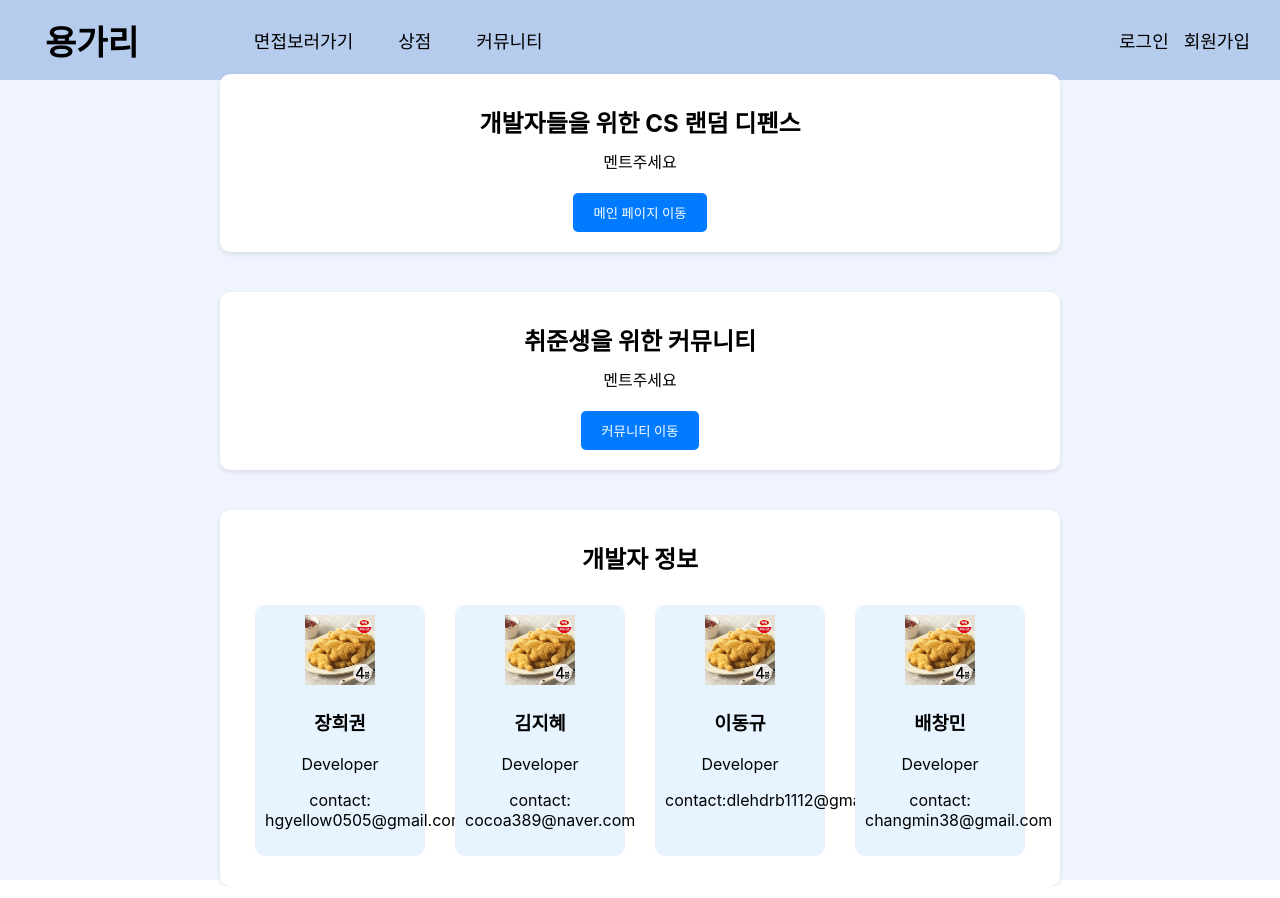
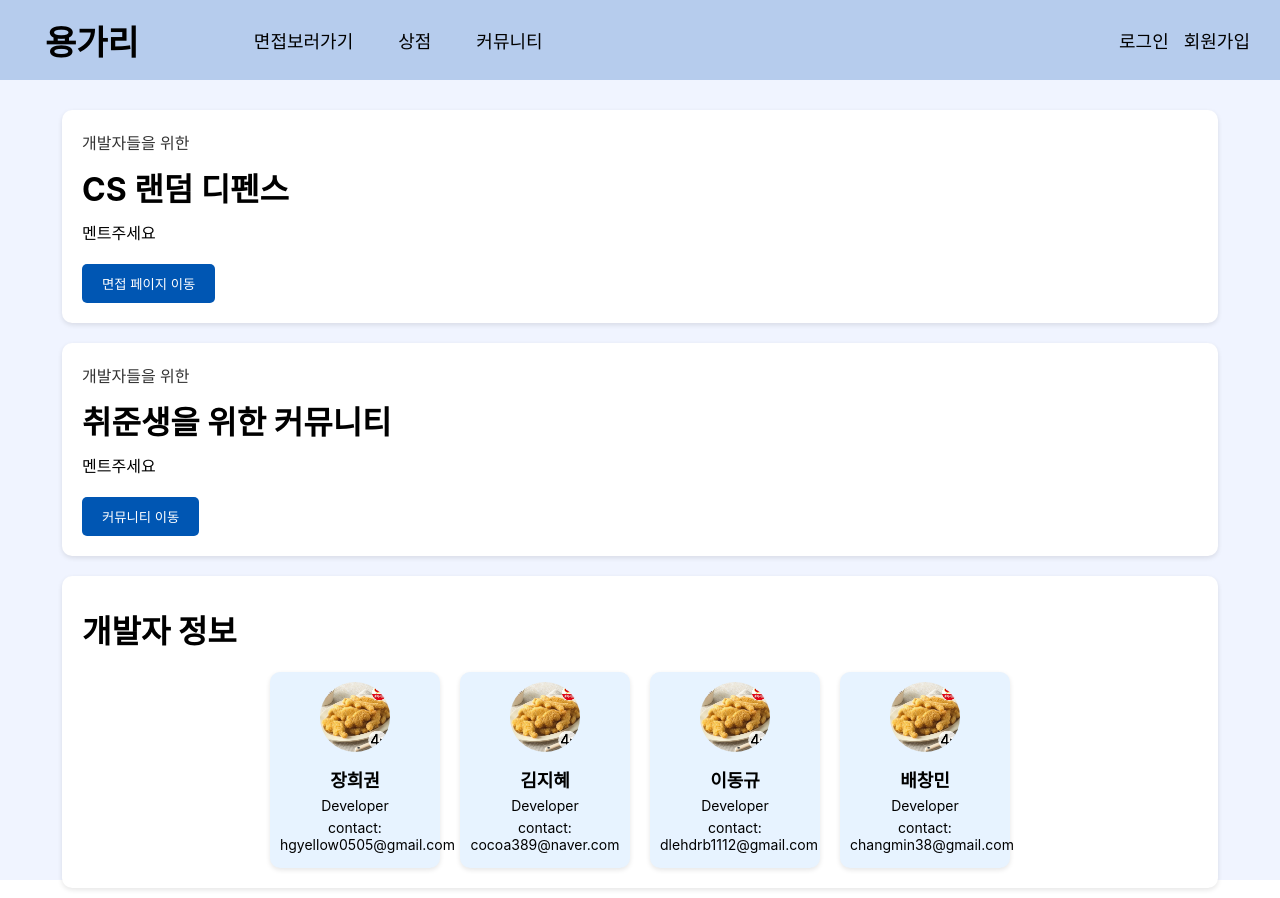
Before and after one commit to Jr-YongFill/frontend, a React (Create React App) app: page / in a window 1280 px wide. Built offline with nearby package versions, Linux system fonts and the light colour scheme; no server answers.

Commit message:
Refactor: #16 레이아웃 및 마이페이지 기능 구현

```diff
--- a/src/components/auth/Signin.js
+++ b/src/components/auth/Signin.js
@@ -6,16 +6,19 @@ import palette from '../../styles/pallete';
 import { baseAPI } from '../../config';
 
 const WrapperContainer = styled.div`
-    height: 50vh;
+    height: 100vh;
     display: flex;
-    justify-content: center;
-    align-items: top;
-    margin-top: 50px;
+    flex-direction: column;
+    justify-content: top;
+    align-items: center;
+    background-color: #f0f4ff;
 `;
 
 const FormContainer = styled.div`
-    width: 400px;
+    width: 50%;
+    height: 50%;
     padding: 40px;
+    margin-top: 50px;
     border: 1px solid ${palette.skyblue};
     border-radius: 10px;
     box-shadow: 0 4px 20px rgba(0, 0, 0, 0.1);
@@ -26,7 +29,7 @@ const Title = styled.h1`
     font-weight: bold;
     margin-bottom: 20px;
     text-align: center;
-    color: ${palette.skyblue};
+    color: black;
 `;
 
 const Input = styled.input`
@@ -47,7 +50,7 @@ const Input = styled.input`
 const Button = styled.button`
     width: 100%;
     padding: 15px;
-    margin: 10px 0;
+    margin: 30px 0;
     background-color: ${palette.skyblue};
     color: white;
     border: none;
@@ -65,8 +68,8 @@ const Button = styled.button`
 const LinkStyled = styled.a`
     display: block;
     text-align: right;
-    margin: 10px 0;
-    color: ${palette.skyblue};
+    margin: 20px 0;
+    color: black;
     cursor: pointer;
     text-decoration: none;
 
--- a/src/components/auth/Signup.js
+++ b/src/components/auth/Signup.js
@@ -6,15 +6,18 @@ import { useNavigate } from 'react-router-dom';
 import { baseAPI } from '../../config';
 
 const WrapperContainer = styled.div`
-    height: 70vh;
+    height: 100vh;
     display: flex;
-    justify-content: center;
-    align-items: top;
-    margin-top: 50px;
+    flex-direction: column;
+    justify-content: top;
+    align-items: center;
+    background-color: #f0f4ff;
 `;
 
 const FormContainer = styled.div`
-    width: 400px;
+    width: 50%;
+    height: 50%;
+    margin-top: 50px;
     padding: 40px;
     border: 1px solid ${palette.skyblue};
     border-radius: 10px;
@@ -26,7 +29,7 @@ const Title = styled.h1`
     font-weight: bold;
     margin-bottom: 20px;
     text-align: center;
-    color: ${palette.skyblue};
+    color: black;
 `;
 
 const Input = styled.input`
@@ -47,7 +50,7 @@ const Input = styled.input`
 const Button = styled.button`
     width: 100%;
     padding: 15px;
-    margin: 30px 0 10px 0;
+    margin: 50px 0 10px 0;
     background-color: ${palette.skyblue};
     color: white;
     border: none;
@@ -65,7 +68,7 @@ const LinkStyled = styled.a`
     display: block;
     text-align: right;
     margin-top: 10px;
-    color: ${palette.skyblue};
+    color: black;
     cursor: pointer;
 
     &:hover {
--- a/src/pages/Home.js
+++ b/src/pages/Home.js
@@ -3,41 +3,40 @@ import styled from 'styled-components';
 import { useNavigate } from 'react-router-dom';
 import defaultImage from '../assets/default.png';
 import Header from '../components/Header';
-
+import palette from '../styles/pallete';
 
 const WrapperContainer = styled.div`
     height: 100vh;
     display: flex;
     flex-direction: column;
-    justify-content: center;
     align-items: center;
     background-color: #f0f4ff;
+    padding: 20px;
+    box-sizing: border-box;
 `;
 
-const CsContainer = styled.div`
-    width: 80%;
-    max-width: 800px;
+const ContainerWrapper = styled.div`
+    display: flex;
+    flex-direction: column;
+    align-items: center;
+    justify-content: center;
+    width: 90%;
+    margin: 0 auto;
+    flex: 1;
+`;
+
+const Container = styled.div`
+    width: 100%;
     background-color: white;
     border-radius: 10px;
     box-shadow: 0 2px 5px rgba(0, 0, 0, 0.1);
-    margin: 20px 0;
+    margin: 10px 0;
     padding: 20px;
-    text-align: center;
-`;
-
-const CommunityContainer = styled.div`
-    width: 80%;
-    max-width: 800px;
-    background-color: white;
-    border-radius: 10px;
-    box-shadow: 0 2px 5px rgba(0, 0, 0, 0.1);
-    margin: 20px 0;
-    padding: 20px;
-    text-align: center;
+    text-align: left;
+    flex: 4;
 `;
 
 const Title = styled.h1`
-    font-size: 24px;
     font-weight: bold;
     margin: 10px 0;
 `;
@@ -48,7 +47,7 @@ const Description = styled.p`
 `;
 
 const Button = styled.button`
-    background-color: #007bff;
+    background-color: #0056b3;
     color: white;
     border: none;
     border-radius: 5px;
@@ -57,25 +56,21 @@ const Button = styled.button`
     margin-top: 10px;
 
     &:hover {
-        background-color: #0056b3;
+        background-color: ${palette.skyblue};
     }
 `;
 
-const DevWrapperContainer = styled.div`
-    width: 80%;
-    max-width: 800px;
-    background-color: white;
-    border-radius: 10px;
-    box-shadow: 0 2px 5px rgba(0, 0, 0, 0.1);
-    margin: 20px 0;
-    padding: 20px;
-    text-align: center;
+const Label = styled.label`
+    display: block;
+    color: #333;
+    margin-bottom: 10px;
 `;
 
 const DeveloperInfoContainer = styled.div`
     display: flex;
-    justify-content: space-around;
     flex-wrap: wrap;
+    justify-content: center;
+    gap: 20px;
     margin-top: 20px;
 `;
 
@@ -84,9 +79,27 @@ const DeveloperCard = styled.div`
     border-radius: 10px;
     padding: 10px;
     text-align: center;
-    margin: 10px;
     width: 150px;
+    box-shadow: 0 2px 5px rgba(0, 0, 0, 0.1);
+
+    img {
+        border-radius: 50%;
+        width: 70px;
+        height: 70px;
+        object-fit: cover;
+    }
+
+    h3 {
+        margin: 10px 0 5px;
+        font-size: 18px;
+    }
+
+    p {
+        margin: 5px 0;
+        font-size: 14px;
+    }
 `;
+
 const Home = () => {
   const navigate = useNavigate();
 
@@ -94,47 +107,51 @@ const Home = () => {
     <>
       <Header />
       <WrapperContainer>
-        <CsContainer>
-          <Title>개발자들을 위한 CS 랜덤 디펜스</Title>
+        <ContainerWrapper>
+          <Container >
+            <Label>개발자들을 위한</Label>
+            <Title>CS 랜덤 디펜스</Title>
             <Description>멘트주세요</Description>
-          <Button onClick={() => navigate('/interview/choice-mode')}>메인 페이지 이동</Button>
-        </CsContainer>
+            <Button onClick={() => navigate('/interview/choice-mode')}>면접 페이지 이동</Button>
+          </Container>
 
-        <CommunityContainer>
+          <Container >
+            <Label>개발자들을 위한</Label>
             <Title>취준생을 위한 커뮤니티</Title>
             <Description>멘트주세요</Description>
             <Button onClick={() => navigate('/community')}>커뮤니티 이동</Button>
-        </CommunityContainer>
+          </Container>
 
-        <DevWrapperContainer>
+          <Container flex="2">
             <Title>개발자 정보</Title>
             <DeveloperInfoContainer>
               <DeveloperCard>
-              <img src={defaultImage} alt="Developer" style={{ width: '70px', height: '70px' }} />
+                <img src={defaultImage} alt="Developer" />
                 <h3>장희권</h3>
                 <p>Developer</p>
                 <p>contact: hgyellow0505@gmail.com</p>
               </DeveloperCard>
               <DeveloperCard>
-              <img src={defaultImage} alt="Developer" style={{ width: '70px', height: '70px' }} />
+                <img src={defaultImage} alt="Developer" />
                 <h3>김지혜</h3>
                 <p>Developer</p>
                 <p>contact: cocoa389@naver.com</p>
               </DeveloperCard>
               <DeveloperCard>
-              <img src={defaultImage} alt="Developer" style={{ width: '70px', height: '70px' }} />
+                <img src={defaultImage} alt="Developer" />
                 <h3>이동규</h3>
                 <p>Developer</p>
-              <p>contact:dlehdrb1112@gmail.com</p>
+                <p>contact: dlehdrb1112@gmail.com</p>
               </DeveloperCard>
               <DeveloperCard>
-              <img src={defaultImage} alt="Developer" style={{ width: '70px', height: '70px' }} />
+                <img src={defaultImage} alt="Developer" />
                 <h3>배창민</h3>
                 <p>Developer</p>
                 <p>contact: changmin38@gmail.com</p>
               </DeveloperCard>
             </DeveloperInfoContainer>
-        </DevWrapperContainer>
+          </Container>
+        </ContainerWrapper>
       </WrapperContainer>
     </>
   );
--- a/src/pages/Member.js
+++ b/src/pages/Member.js
@@ -7,21 +7,24 @@ import palette from '../styles/pallete';
 import { baseAPI } from '../config';
 
 const WrapperContainer = styled.div`
-    height: 100%;
+    height: 100vh;
     display: flex;
     flex-direction: column;
     align-items: center;
-    background-color: #f0f4f8;
+    background-color: #f0f4ff;
     padding: 20px;
+    box-sizing: border-box;
 `;
 
 const Box = styled.div`
-    width: 80%;
+    width: 90%;
     background-color: white;
-    padding: 50px;
+    padding: 30px;
     border-radius: 10px;
     box-shadow: 0 2px 5px rgba(0, 0, 0, 0.1);
-    margin: 20px;
+    display: flex;
+    flex-direction: column;
+    gap: 20px;
 `;
 
 const Title = styled.h2`
@@ -29,18 +32,39 @@ const Title = styled.h2`
     margin: 0;
 `;
 
-const TitleHeader = styled.div`
+const TopContainer = styled.div`
     display: flex;
     justify-content: space-between;
-    width: 100%;
-    margin-bottom: 20px;
+    align-items: center;
 `;
 
 const Line = styled.hr`
     width: 100%;
     border: 5px solid ${palette.skyblue};
     border-radius: 30px;
-    margin: 0;
+    margin: 20px 0;
+`;
+
+const MiddelContainer = styled.div`
+    display: flex;
+    width: 100%;
+    gap: 20px;
+    margin-bottom: 20px;
+`;
+
+const ImageContainer = styled.div`
+    width: 40%;
+    display: flex;
+    flex-direction: column;
+    align-items: center;
+    gap: 20px;
+`;
+
+const ProfileImage = styled.img`
+    width: 200px;
+    height: 200px;
+    border-radius: 50%;
+    cursor: pointer;
 `;
 
 const Button = styled.button`
@@ -48,50 +72,33 @@ const Button = styled.button`
     background-color: ${palette.skyblue};
     border: none;
     border-radius: 20px;
-    padding: 10px 20px;
+    padding: 10px 30px;
     cursor: pointer;
 `;
-
-const ImageContainer = styled.div`
-    width: 30%;
-    display: flex;
-    flex-direction: column;
-    align-items: flex-start;
-`;
-
-const ProfileImage = styled.img`
-    width: 250px;
-    height: 250px;
-    border-radius: 50%;
-    margin: 20px 0;
-    cursor: pointer;
+const StyledButton = styled(Button)`
+    white-space: nowrap;
+    width: auto;
+    margin-left:10px;
 `;
 
 const ButtonContainer = styled.div`
+    display: flex;
+    gap: 10px;
     width: 100%;
-    display: flex;
-    align-items: center;
-    justify-content: flex-end;
+    justify-content: center;
 `;
 
 const FileInput = styled.input`
     width: 50%;
-    margin: 10px 0;
     padding: 10px;
 `;
 
-const ImageUpdateButton = styled.button`
-    width: 50%;
-    color: white;
-    background-color: ${palette.skyblue};
-    border: none;
-    border-radius: 20px;
-    padding: 10px 20px;
-    margin-left: auto;
+const ImageUpdateButton = styled(Button)`
+    width: 45%;
 `;
 
 const Input = styled.input`
-    margin: 10px 10px 10px 0px;
+    margin: 10px 0;
     padding: 10px;
     border: 1px solid #ccc;
     border-radius: 5px;
@@ -103,121 +110,78 @@ const MemberUpdateContainer = styled.div`
     width: 55%;
     display: flex;
     flex-direction: column;
-    margin-top: auto;
-    margin-left: auto;
+    gap: 20px;
 `;
 
 const NicknameContainer = styled.div`
-    margin-bottom: 20px;
-    box-sizing: border-box;
     display: flex;
     flex-direction: column;
 `;
+
 const NicknameInput = styled.div`
     display: flex;
     align-items: center;
 `;
 
-const NicknameLabel = styled.label`
-    margin-bottom: 5px;
-    font-weight: bold;
+const PasswordContainer = styled(NicknameContainer)`
+    margin-top: 20px;
 `;
-const PasswordContainer = styled.div`
-    margin-bottom: 20px;
-    box-sizing: border-box;
+const PasswordButtonContainer = styled.div`
     display: flex;
-    flex-direction: column;
+    justify-content: flex-end;
+    width: 100%;
+    margin-top: 20px;
 `;
-const PasswordLabel = styled.label`
-    margin-bottom: 5px;
-    font-weight: bold;
-`;
-const CommunityContainer = styled.div`
+
+const PostContainer = styled.div`
+    display: flex;
     width: 100%;
-    max-width: 850px;
-    background-color: white;
-    padding: 50px;
-    border-radius: 10px;
-    box-shadow: 0 2px 5px rgba(0, 0, 0, 0.1);
-    margin-bottom: 20px;
-    display: flex;
+    gap: 20px;
 `;
 
 const AnswerNoteBox = styled.div`
+    flex: 1;
     display: flex;
     flex-direction: column;
-    align-items: flex-start;
-    width: 50%;
-    height: 100%;
+    background-color: #fff;
     border-radius: 10px;
     box-shadow: 0 2px 5px rgba(0, 0, 0, 0.1);
+    padding: 20px;
 `;
 
 const PostAndCommentBox = styled.div`
+    flex: 1;
     display: flex;
     flex-direction: column;
-    align-items: flex-start;
-    width: 50%;
-    hight: 100%
+    gap: 20px;
 `;
 
-const PostBox = styled.div`
-    width: 100%;
-    height: 50%;
-    margin-bottom: 20px;
-    display: flex;
-    flex-direction: column;
-    background-color: white;
-    padding: 20px;
-    border-radius: 10px;
-    box-shadow: 0 2px 5px rgba(0, 0, 0, 0.1);
-`;
+const PostBox = styled(AnswerNoteBox)``;
 
-const CommentBox = styled.div`
-    width: 100%;
-    height: 50%;
-    margin-bottom: 20px;
-    display: flex;
-    flex-direction: column;
-    background-color: white;
-    padding: 20px;
-    border-radius: 10px;
-    box-shadow: 0 2px 5px rgba(0, 0, 0, 0.1);
-`;
-
-const List = styled.ul`
-    list-style-type: none;
-    padding: 10px;
-    margin: 10px;
-`;
-
-const ListLi = styled.li`
-    margin: 10px 0;
-`;
-
-const ContainerLi = styled.li`
-  display: flex;
-  justify-content: space-between;
-  margin: 5px 0;
-  list-style: none;
-  padding:3px 0px;
-  cursor:pointer;
-`
+const CommentBox = styled(PostBox)``;
 
 const Member = () => {
-  const [profileImage, setProfileImage] = useState(defaultImage);
+  const [profileImage, setProfileImage] = useState(null);
   const [nickName, setNickname] = useState("");
   const [password, setPassword] = useState("");
   const [checkPassword, setCheckPassword] = useState("");
   const [memberId, setMemberId] = useState(null);
-  const [filePath, setFilePath] = useState('');
-  const [fileName, setFileName] = useState('');
-  const [fileSize, setFileSize] = useState(0);
+  const [file, setFile] = useState(null);
   const navigate = useNavigate();
 
   useEffect(() => {
+    const fetchMemberData = async () => {
+      try {
         const memberId = localStorage.getItem('id');
         setMemberId(memberId);
+        const response = await baseAPI.get(`/api/members/${memberId}`);
+        setProfileImage(response.data.filePath);
+      } catch (error) {
+        console.error(error);
+      }
+    };
+
+    fetchMemberData();
   }, []);
 
   const deleteHandle = async (event) => {
@@ -244,16 +208,14 @@ const Member = () => {
   };
 
   const handleImageChange = (event) => {
-    const file = event.target.files[0];
-    if (file) {
+    const fileInfo = event.target.files[0];
+    if (fileInfo) {
+      setFile(fileInfo);
       const reader = new FileReader();
       reader.onloadend = () => {
         setProfileImage(reader.result);
-        setFilePath(URL.createObjectURL(file));
-        setFileName(file.name);
-        setFileSize(file.size);
       };
-      reader.readAsDataURL(file);
+      reader.readAsDataURL(fileInfo);
     }
   };
 
@@ -286,19 +248,18 @@ const Member = () => {
 
   const UpdateImageHandle = async (event) => {
     event.preventDefault();
+
     try {
       const formData = new FormData();
       formData.append('nickname', nickName);
-      formData.append('file_path', filePath);
-      formData.append('attachment_file_name', fileName);
-      formData.append('attachment_file_size', fileSize);
+      formData.append('file', file);
 
       await baseAPI.patch(`/api/members/${memberId}`, formData, {
         headers: { 'Content-Type': 'multipart/form-data' },
       });
 
       alert("프로필 수정 성공");
-      window.document.location= '/member';
+      window.location.reload();
     } catch (error) {
       alert("프로필 이미지 수정 실패: " + error.response.data.message);
     }
@@ -309,15 +270,15 @@ const Member = () => {
       <Header />
       <WrapperContainer>
         <Box>
-          <TitleHeader>
+          <TopContainer>
             <Title>마이페이지</Title>
             <Button onClick={deleteHandle}>탈퇴하기</Button>
-          </TitleHeader>
+          </TopContainer>
           <Line />
 
-          <div style={{ display: 'flex' }}>
+          <MiddelContainer>
             <ImageContainer>
-              <ProfileImage src={profileImage} alt="Profile 선택" />
+              <ProfileImage src= {profileImage} alt="Profile 선택" />
               <ButtonContainer>
                 <FileInput type="file" accept="image/*" onChange={handleImageChange} />
                 <ImageUpdateButton onClick={UpdateImageHandle}>수정하기</ImageUpdateButton>
@@ -326,19 +287,19 @@ const Member = () => {
 
             <MemberUpdateContainer>
               <NicknameContainer>
-                <NicknameLabel>닉네임 변경</NicknameLabel>
+                <Title>닉네임 변경</Title>
                 <NicknameInput>
                   <Input
                     type="text"
-                    style={{ width: '80%' }}
                     value={nickName}
+                    placeholder="nickName"
                     onChange={handleNameChange}
                   />
-                  <Button onClick={UpdateImageHandle} style={{ width: '20%' }}>수정하기</Button>
+                  <StyledButton onClick={UpdateImageHandle}>수정하기</StyledButton>
                 </NicknameInput>
               </NicknameContainer>
               <PasswordContainer>
-                <PasswordLabel>비밀번호 변경</PasswordLabel>
+                <Title>비밀번호 변경</Title>
                 <Input
                   type="password"
                   placeholder="새 비밀번호"
@@ -351,47 +312,46 @@ const Member = () => {
                   value={checkPassword}
                   onChange={handleCheckPasswordChange}
                 />
-                <ButtonContainer>
+              <PasswordButtonContainer>
                   <Button onClick={UpdatePasswordHandle}>변경하기</Button>
-                </ButtonContainer>
+                </PasswordButtonContainer>
               </PasswordContainer>
             </MemberUpdateContainer>
-          </div>
-        </Box>
+          </MiddelContainer>
 
-        <CommunityContainer>
+          <PostContainer>
             <AnswerNoteBox>
               <Title>내 오답노트</Title>
-            <List>
-              <ListLi>오답노트</ListLi>
-              <ListLi>오답노트</ListLi>
-              <ListLi>오답노트</ListLi>
-              <ListLi>오답노트</ListLi>
-            </List>
+              <ul>
+                <li>게시글</li>
+                <li>게시글</li>
+                <li>게시글</li>
+                <li>게시글</li>
+                <li>게시글</li>
+              </ul>
             </AnswerNoteBox>
 
             <PostAndCommentBox>
               <PostBox>
                 <Title>내가 쓴 글</Title>
-              <List>
-                <ListLi>게시글</ListLi>
-                <ListLi>게시글</ListLi>
-                <ListLi>게시글</ListLi>
-                <ListLi>게시글</ListLi>
-              </List>
+                <ul>
+                  <li>게시글</li>
+                  <li>게시글</li>
+                  <li>게시글</li>
+                </ul>
               </PostBox>
 
               <CommentBox>
                 <Title>내가 쓴 댓글</Title>
-              <List>
-                <ListLi>댓글</ListLi>
-                <ListLi>댓글</ListLi>
-                <ListLi>댓글</ListLi>
-                <ListLi>댓글</ListLi>
-              </List>
+                <ul>
+                  <li>게시글</li>
+                  <li>게시글</li>
+                  <li>게시글</li>
+                </ul>
               </CommentBox>
             </PostAndCommentBox>
-        </CommunityContainer>
+          </PostContainer>
+        </Box>
       </WrapperContainer>
     </>
   );
```
Lines whose indentation alone changed are shown as unchanged.
